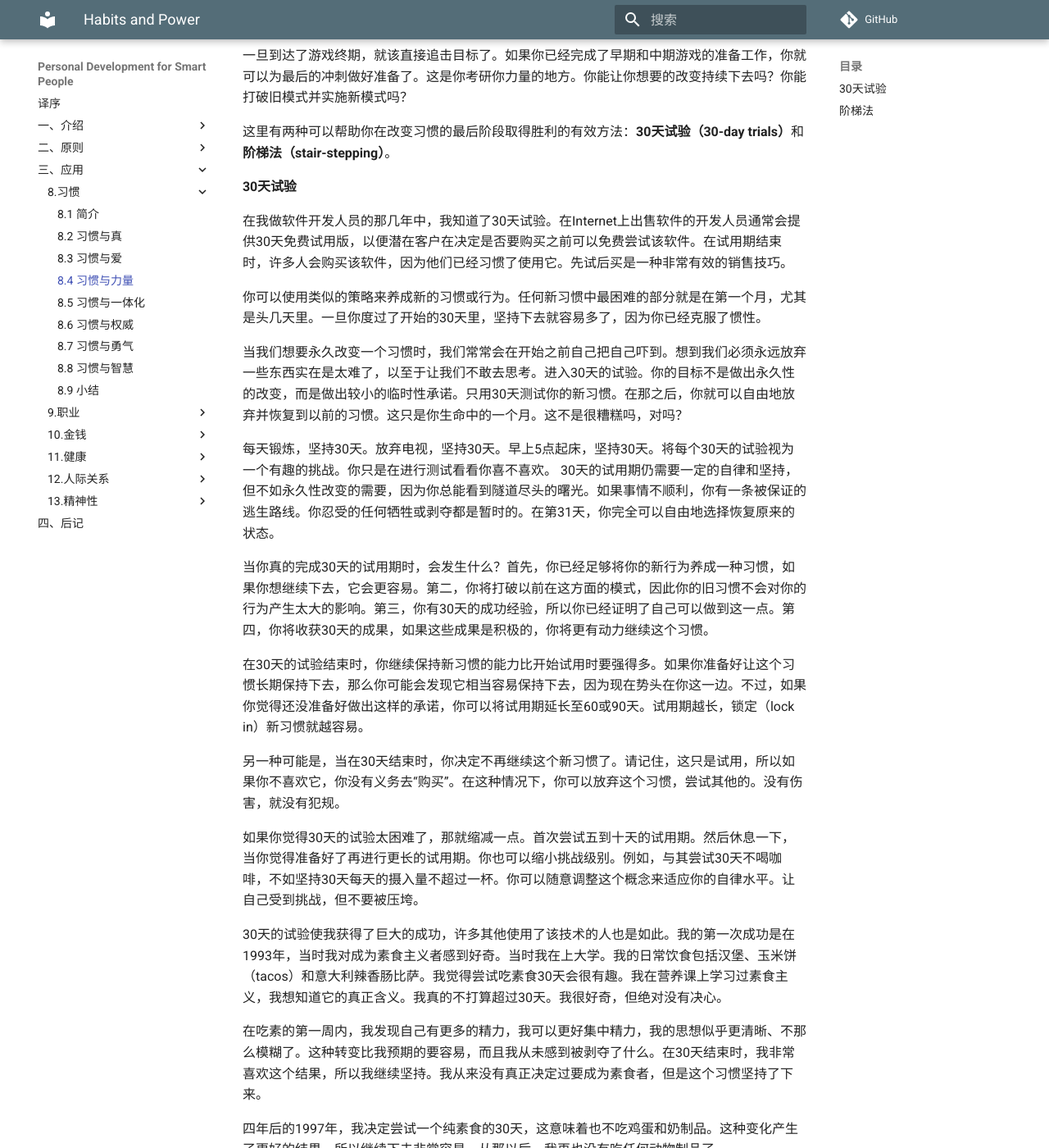
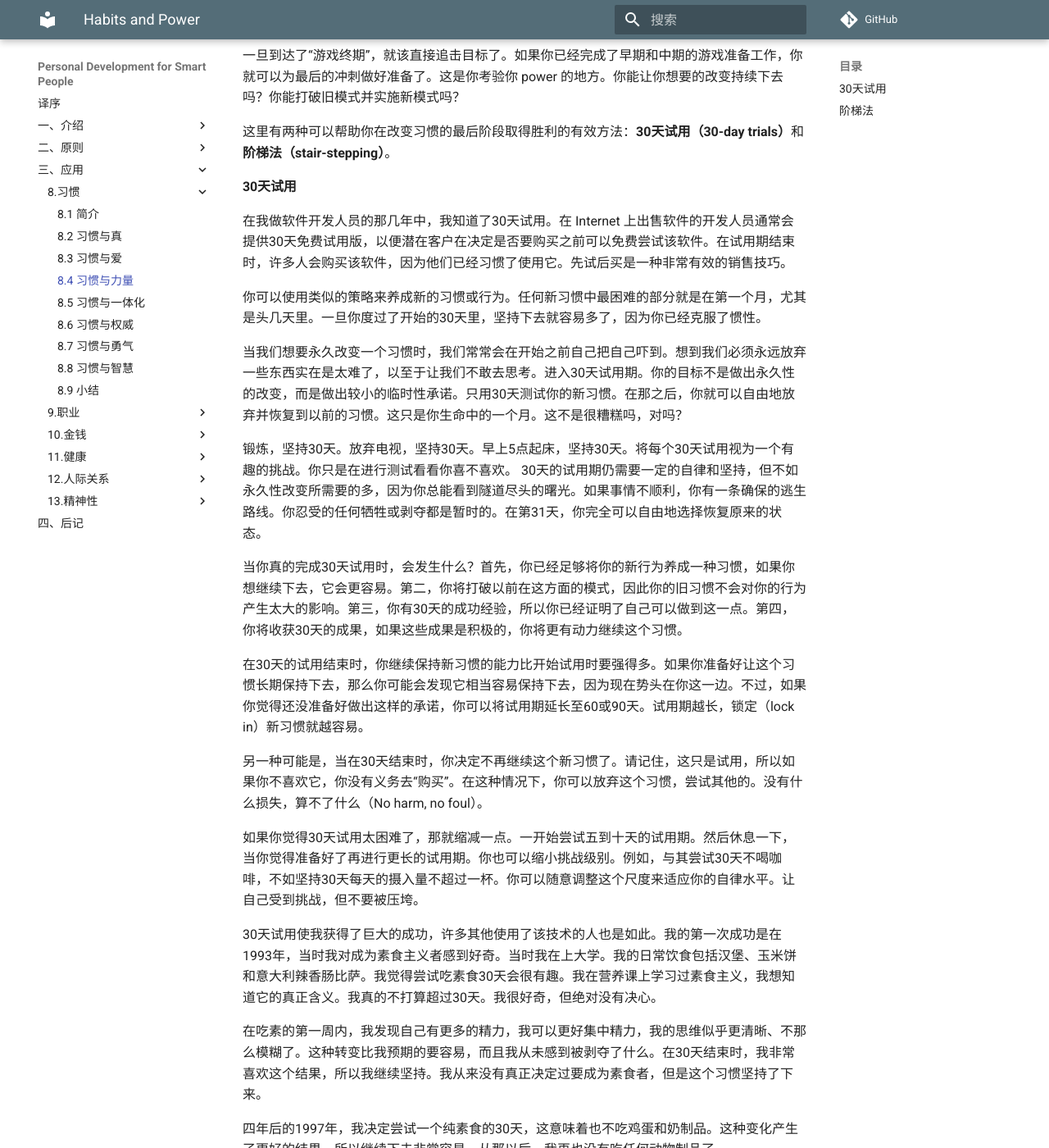
Before and after one commit to wtsnwei/pdsp, an MkDocs documentation site: the page built from docs/3.Application/08.habits/03.habits-and-power.md, in a window 1280 px wide and 1400 px high, scrolled down 809 px. Shown: the whole window at 82% size. Built offline with MkDocs 1.6.1 and Material for MkDocs 9.7.7, drawn with Linux system fonts in a browser that asks for light colours; comment, search, counter and statistics services are not loaded; some of the changed text lies outside the part shown.

Commit message:
修正语句

```diff
--- a/docs/3.Application/08.habits/03.habits-and-power.md
+++ b/docs/3.Application/08.habits/03.habits-and-power.md
@@ -3,47 +3,47 @@ title:      Habits and Power
 date:       2021-03-12
 ---
 
-当谈到改变习惯时，力量也许是最重要的原则。为了改变你的习惯，你必须专注于你想要的结果，并认真地付出努力。你变得越自律，就越容易改变你的习惯。
+当谈到改变习惯时，power 也许是最重要的原则。为了改变你的习惯，你必须专注于你想要的结果，并认真地付出努力。你变得越自律，就越容易改变你的习惯。
 
 记住，你要对你的生活负责。不管你的习惯是成就了你还是毁了你，你都是那个必须应对长期后果的人。既然习惯会支配你的结果，那么你也必须支配你的习惯。
 
 在国际象棋游戏中，试图一开始就攻击对手的“国王”通常是一个糟糕的主意，除非你的对手是一个完全的初学者。如果你想赢，那你必须更聪明。国际象棋分为游戏早期、游戏中期和游戏终期。在游戏早期，你想要有一个强劲的开局，并试图获得一点优势。在游戏中期时，你使用战术来夺取对手的棋子并将自己置于优势位置。你只有在游戏终期才会去直接追国王，甚至在你宣布将死之前，你可能还需要继续削弱你的对手一段时间。
 
-改变习惯很像下棋。如果你一开始就直接的进行正面攻击，你的攻击很容易被转移，你的努力只会使你看起来很蠢。不要试图通过强行改变来改正根深蒂固的习惯。将你的游戏早期（early game）的工作集中在进行间接行动上。目的是通过攻击习惯的支撑结构，让自己处于有利的位置。改变环境，停止强化旧模式，并组装适当的脚手架（scaffolding）来支持你新的期望行为。
+改变习惯很像下棋。如果你一开始就直接的进行正面攻击，你的攻击很容易被转移，你的努力只会使你看起来很蠢。不要试图通过强行改变来改正根深蒂固的习惯。将你“游戏早期”的工作集中在进行间接行动上。目的是通过攻击习惯的支撑结构，让自己处于有利的位置。改变环境，停止强化旧模式，并组装适当的脚手架（scaffolding）来支持你新的期望行为。
 
-在早期游戏中，你只是在设置棋子，但你还没有尝试改变习惯。买一些关于你想要做出的改变的书籍，从已经做出过类似改变的人那里征求意见，看看能否找到可以指导你的人。如果可能的话，加入一个支持小组。尽你所能为未来的成功创造合适的条件。
+在“游戏早期”，你只是在设置棋子，但你还没有尝试改变习惯。买一些关于你想要做出的改变的书籍，从已经做出过类似改变的人那里征求意见，看看能否找到可以指导你的人。如果可能的话，加入一个支持小组。尽你所能为未来的成功创造合适的条件。
 
-在中期游戏中，你将采用特定的策略来给自己带来优势。如果你正确地进行了早期游戏，那么你应该已经知道了这些策略是什么。当然，你可能会想出自己的策略，但是你或许会从其他人那里学到大部分。例如，如果你想改变饮食习惯和减肥，具体方法可能包括测量食物份量，保持食物日记，购买额外的水果和蔬菜，远离垃圾食品，学习健康食谱，在进餐时关闭电视，寻找饮食伙伴，加入减肥小组，购买新的体重秤，张贴一些瘦人的照片来激励自己，避免暴饮暴食，记录自己的进步，等等。你可以提前实施这些策略——甚至在开始新的饮食之前——这样当你准备开始饮食时，你就已经处于有利的位置了。
+在“游戏中期”中，你将采用特定的策略来给自己带来优势。如果你正确地进行了早期游戏，那么你应该已经知道了这些策略是什么。当然，你可能会想出自己的策略，但是你或许能从其他人那里学到大部分。例如，如果你想改变饮食习惯和减肥，具体方法可能包括测量食物份量，保持食物日记，购买额外的水果和蔬菜，远离垃圾食品，学习健康食谱，在进餐时关闭电视，寻找饮食伙伴，加入减肥小组，购买新的体重秤，张贴一些瘦人的照片来激励自己，避免暴饮暴食，记录自己的进步，等等。你可以提前实施这些策略——甚至在开始新的饮食之前——这样的话，当你准备开始饮食时，你就已经处于有利的位置了。
 
-一旦到达了游戏终期，就该直接追击目标了。如果你已经完成了早期和中期游戏的准备工作，你就可以为最后的冲刺做好准备了。这是你考研你力量的地方。你能让你想要的改变持续下去吗？你能打破旧模式并实施新模式吗？
+一旦到达了“游戏终期”，就该直接追击目标了。如果你已经完成了早期和中期的游戏准备工作，你就可以为最后的冲刺做好准备了。这是你考验你 power 的地方。你能让你想要的改变持续下去吗？你能打破旧模式并实施新模式吗？
 
-这里有两种可以帮助你在改变习惯的最后阶段取得胜利的有效方法：**30天试验（30-day trials）**和**阶梯法（stair-stepping）**。
+这里有两种可以帮助你在改变习惯的最后阶段取得胜利的有效方法：**30天试用（30-day trials）**和**阶梯法（stair-stepping）**。
 
-#### 30天试验
+#### 30天试用
 
-在我做软件开发人员的那几年中，我知道了30天试验。在Internet上出售软件的开发人员通常会提供30天免费试用版，以便潜在客户在决定是否要购买之前可以免费尝试该软件。在试用期结束时，许多人会购买该软件，因为他们已经习惯了使用它。先试后买是一种非常有效的销售技巧。
+在我做软件开发人员的那几年中，我知道了30天试用。在 Internet 上出售软件的开发人员通常会提供30天免费试用版，以便潜在客户在决定是否要购买之前可以免费尝试该软件。在试用期结束时，许多人会购买该软件，因为他们已经习惯了使用它。先试后买是一种非常有效的销售技巧。
 
 你可以使用类似的策略来养成新的习惯或行为。任何新习惯中最困难的部分就是在第一个月，尤其是头几天里。一旦你度过了开始的30天里，坚持下去就容易多了，因为你已经克服了惯性。
 
-当我们想要永久改变一个习惯时，我们常常会在开始之前自己把自己吓到。想到我们必须永远放弃一些东西实在是太难了，以至于让我们不敢去思考。进入30天的试验。你的目标不是做出永久性的改变，而是做出较小的临时性承诺。只用30天测试你的新习惯。在那之后，你就可以自由地放弃并恢复到以前的习惯。这只是你生命中的一个月。这不是很糟糕吗，对吗？
+当我们想要永久改变一个习惯时，我们常常会在开始之前自己把自己吓到。想到我们必须永远放弃一些东西实在是太难了，以至于让我们不敢去思考。进入30天试用期。你的目标不是做出永久性的改变，而是做出较小的临时性承诺。只用30天测试你的新习惯。在那之后，你就可以自由地放弃并恢复到以前的习惯。这只是你生命中的一个月。这不是很糟糕吗，对吗？
 
-每天锻炼，坚持30天。放弃电视，坚持30天。早上5点起床，坚持30天。将每个30天的试验视为一个有趣的挑战。你只是在进行测试看看你喜不喜欢。 30天的试用期仍需要一定的自律和坚持，但不如永久性改变的需要，因为你总能看到隧道尽头的曙光。如果事情不顺利，你有一条被保证的逃生路线。你忍受的任何牺牲或剥夺都是暂时的。在第31天，你完全可以自由地选择恢复原来的状态。
+锻炼，坚持30天。放弃电视，坚持30天。早上5点起床，坚持30天。将每个30天试用视为一个有趣的挑战。你只是在进行测试看看你喜不喜欢。 30天的试用期仍需要一定的自律和坚持，但不如永久性改变所需要的多，因为你总能看到隧道尽头的曙光。如果事情不顺利，你有一条确保的逃生路线。你忍受的任何牺牲或剥夺都是暂时的。在第31天，你完全可以自由地选择恢复原来的状态。
 
-当你真的完成30天的试用期时，会发生什么？首先，你已经足够将你的新行为养成一种习惯，如果你想继续下去，它会更容易。第二，你将打破以前在这方面的模式，因此你的旧习惯不会对你的行为产生太大的影响。第三，你有30天的成功经验，所以你已经证明了自己可以做到这一点。第四，你将收获30天的成果，如果这些成果是积极的，你将更有动力继续这个习惯。
+当你真的完成30天试用时，会发生什么？首先，你已经足够将你的新行为养成一种习惯，如果你想继续下去，它会更容易。第二，你将打破以前在这方面的模式，因此你的旧习惯不会对你的行为产生太大的影响。第三，你有30天的成功经验，所以你已经证明了自己可以做到这一点。第四，你将收获30天的成果，如果这些成果是积极的，你将更有动力继续这个习惯。
 
-在30天的试验结束时，你继续保持新习惯的能力比开始试用时要强得多。如果你准备好让这个习惯长期保持下去，那么你可能会发现它相当容易保持下去，因为现在势头在你这一边。不过，如果你觉得还没准备好做出这样的承诺，你可以将试用期延长至60或90天。试用期越长，锁定（lock in）新习惯就越容易。
+在30天的试用结束时，你继续保持新习惯的能力比开始试用时要强得多。如果你准备好让这个习惯长期保持下去，那么你可能会发现它相当容易保持下去，因为现在势头在你这一边。不过，如果你觉得还没准备好做出这样的承诺，你可以将试用期延长至60或90天。试用期越长，锁定（lock in）新习惯就越容易。
 
-另一种可能是，当在30天结束时，你决定不再继续这个新习惯了。请记住，这只是试用，所以如果你不喜欢它，你没有义务去“购买”。在这种情况下，你可以放弃这个习惯，尝试其他的。没有伤害，就没有犯规。
+另一种可能是，当在30天结束时，你决定不再继续这个新习惯了。请记住，这只是试用，所以如果你不喜欢它，你没有义务去“购买”。在这种情况下，你可以放弃这个习惯，尝试其他的。没有什么损失，算不了什么（No harm, no foul）。
 
-如果你觉得30天的试验太困难了，那就缩减一点。首次尝试五到十天的试用期。然后休息一下，当你觉得准备好了再进行更长的试用期。你也可以缩小挑战级别。例如，与其尝试30天不喝咖啡，不如坚持30天每天的摄入量不超过一杯。你可以随意调整这个概念来适应你的自律水平。让自己受到挑战，但不要被压垮。
+如果你觉得30天试用太困难了，那就缩减一点。一开始尝试五到十天的试用期。然后休息一下，当你觉得准备好了再进行更长的试用期。你也可以缩小挑战级别。例如，与其尝试30天不喝咖啡，不如坚持30天每天的摄入量不超过一杯。你可以随意调整这个尺度来适应你的自律水平。让自己受到挑战，但不要被压垮。
 
-30天的试验使我获得了巨大的成功，许多其他使用了该技术的人也是如此。我的第一次成功是在1993年，当时我对成为素食主义者感到好奇。当时我在上大学。我的日常饮食包括汉堡、玉米饼（tacos）和意大利辣香肠比萨。我觉得尝试吃素食30天会很有趣。我在营养课上学习过素食主义，我想知道它的真正含义。我真的不打算超过30天。我很好奇，但绝对没有决心。
+30天试用使我获得了巨大的成功，许多其他使用了该技术的人也是如此。我的第一次成功是在1993年，当时我对成为素食主义者感到好奇。当时我在上大学。我的日常饮食包括汉堡、玉米饼和意大利辣香肠比萨。我觉得尝试吃素食30天会很有趣。我在营养课上学习过素食主义，我想知道它的真正含义。我真的不打算超过30天。我很好奇，但绝对没有决心。
 
-在吃素的第一周内，我发现自己有更多的精力，我可以更好集中精力，我的思想似乎更清晰、不那么模糊了。这种转变比我预期的要容易，而且我从未感到被剥夺了什么。在30天结束时，我非常喜欢这个结果，所以我继续坚持。我从来没有真正决定过要成为素食者，但是这个习惯坚持了下来。
+在吃素的第一周内，我发现自己有更多的精力，我可以更好集中精力，我的思维似乎更清晰、不那么模糊了。这种转变比我预期的要容易，而且我从未感到被剥夺了什么。在30天结束时，我非常喜欢这个结果，所以我继续坚持。我从来没有真正决定过要成为素食者，但是这个习惯坚持了下来。
 
 四年后的1997年，我决定尝试一个纯素食的30天，这意味着也不吃鸡蛋和奶制品。这种变化产生了更好的结果，所以继续下去非常容易。从那以后，我再也没有吃任何动物制品了。
 
-这些试验最适合日常习惯。我发现对于那些不太频繁活动，比如每周一次的活动，它们并没有效。然而，如果你能将这些习惯转变为日常活动，你仍然可以进行30天的试用，然后在使用结束后降低频率。
+这些试用最适合日常习惯。我发现对于那些不太频繁活动，比如每周一次的活动，它们并没有效。然而，如果你能将这些习惯转变为日常活动，你仍然可以进行30天的试用，然后在使用结束后降低频率。
 
 以下是一些应用30天试用的具体建议：
 
@@ -61,11 +61,11 @@ date:       2021-03-12
 * 每天冥想一到两次。
 * 每天写日记。
 
-你可以同时进行多个30天试验吗？这取决于你。许多人都能成功地同时实施多个习惯，也有人更喜欢一次专注于一个习惯。我建议将你的第一个30天试验限制在最多三个新习惯，如果这些习惯是相互支持的那就最好了，例如饮食和锻炼的改变。当人们试图同时养成四个或四个以上的习惯时，他们通常会被压垮，在第一周内就放弃了所有习惯。
+你可以同时进行多个30天试用吗？这取决于你。许多人都能成功地同时实施多个习惯，也有人更喜欢一次专注于一个习惯。我建议将你的第一个30天试用限制在最多三个新习惯，如果这些习惯是相互支持的那就最好了，例如饮食和锻炼的改变。当人们试图同时养成四个或四个以上的习惯时，他们通常会被压垮，在第一周内就放弃了所有习惯。
 
-你可以让家人或朋友的参与进来，让你的试验变得更加愉快。这会给你提供一个即时支持小组，这可能也是一次积极的连接体验。我和我的家人曾做过一个30天没有电视试验。这很有效，因为我们把时间花在了互相交谈、一起游戏、进行家庭郊游上。
+你可以让家人或朋友的参与进来，让你的试用变得更加愉快。这会给你提供一个即时支持小组，这可能也是一次积极的连接体验。我和我的家人曾做过一个30天没有电视试验。这很有效，因为我们把时间花在了互相交谈、一起游戏、进行家庭郊游上。
 
-30天试验是一个强大而简单的技术。当你决定连续30天每天都做一件事时，绕过内部阻力并心甘情愿地挑战就会容易得多。选择一个你想经历的新习惯或想打破的旧习惯，从今天开始试验。
+30天试用是一个强大而简单的技术。当你决定连续30天每天都做一件事时，绕过内部阻力并心甘情愿地面对挑战就会容易得多。选择一个你想体验的新习惯或想打破的旧习惯，从今天开始试用。
 
 
 #### 阶梯法
```
Also changed, not shown: other parts of docs/3.Application/08.habits/03.habits-and-power.md (+2 -2 lines).
